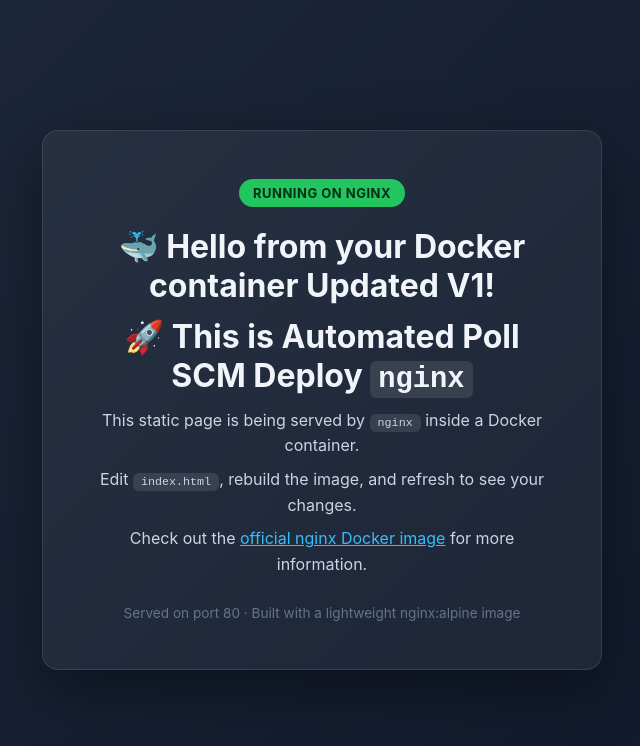
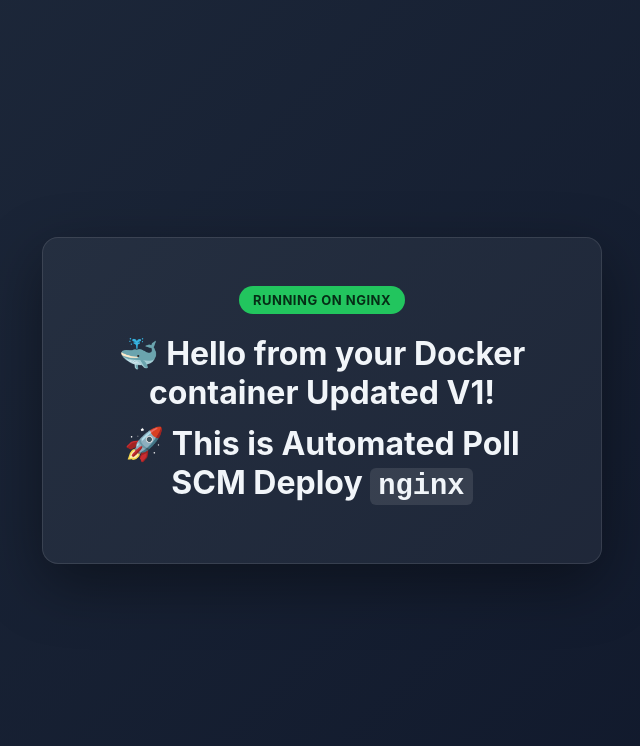
Before and after one commit to tejasmr07/nginx-docker-app, a plain HTML site: page index.html in a window 1280 px wide. Shown: the whole page, without its empty margins (318-958 px from the left). Drawn offline with Linux system fonts and the light colour scheme.

Commit message:
Index page Changes 1

```diff
--- a/index.html
+++ b/index.html
@@ -63,10 +63,7 @@
     <span class="badge">RUNNING ON NGINX</span>
     <h1>🐳 Hello from your Docker container Updated V1!</h1>
     <h1>🚀 This is Automated Poll SCM Deploy <code>nginx</code></h1>
-    <p>This static page is being served by <code>nginx</code> inside a Docker container.</p>
-    <p>Edit <code>index.html</code>, rebuild the image, and refresh to see your changes.</p>
-    <p>Check out the <a href="https://hub.docker.com/_/nginx" target="_blank" style="color: #38bdf8;">official nginx Docker image</a> for more information.</p>
-    <div class="footer">Served on port 80 &middot; Built with a lightweight nginx:alpine image</div>
+
   </div>
 </body>
 </html>
```
